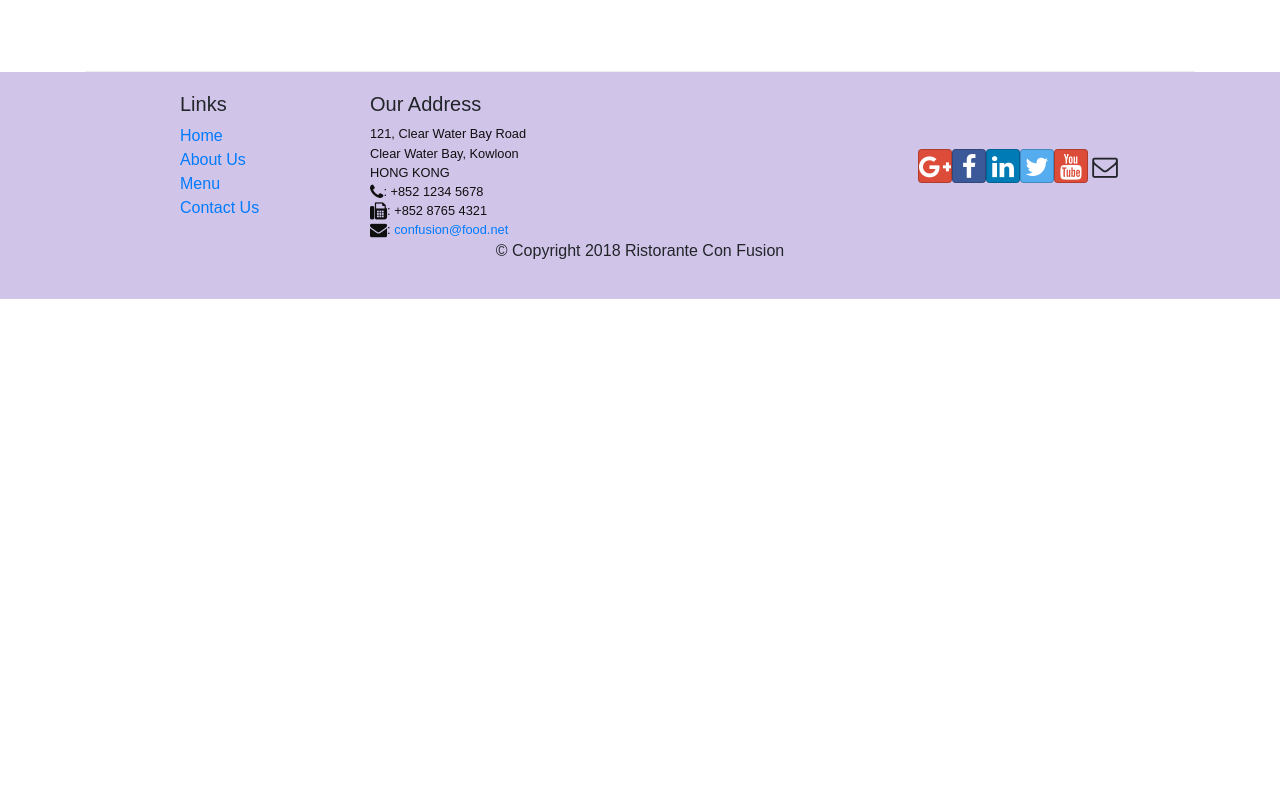
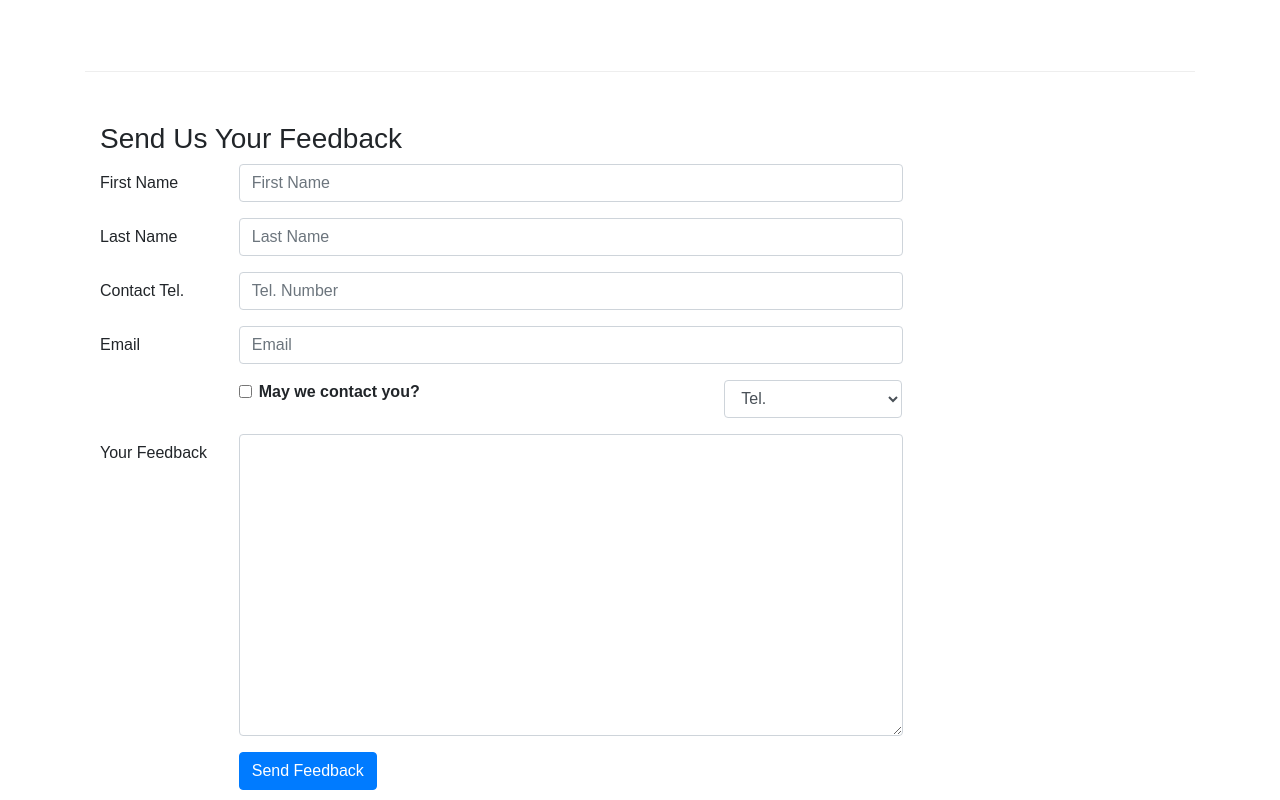
Before and after one commit to apsingh1843/React, a React (Create React App) app in the folder confusion/: page /contactus in a window 1280 px wide. Shown: the part 800-1600 px from the top of the page. Before the commit the page ends 1099 px from the top, so only its background shows below. Built offline with nearby package versions, Linux system fonts and the light colour scheme.

Commit message:
Controlled Forms

```diff
--- a/confusion/src/components/ContactComponent.js
+++ b/confusion/src/components/ContactComponent.js
@@ -1,8 +1,40 @@
-import React from 'react';
-import { Breadcrumb, BreadcrumbItem } from 'reactstrap';
+import React, { Component } from 'react';
+import { Breadcrumb, BreadcrumbItem, Button, Form, FormGroup, Label, Input, Col } from 'reactstrap';
 import { Link } from 'react-router-dom';
 
-function Contact(props) {
+class Contact extends Component {
+
+  constructor(props) {
+     super(props);
+
+     this.state = {
+       firstname: '',
+       lastname: '',
+       telnum: '',
+       email: '',
+       agree: false,
+       contactType: 'Tel.',
+       message: ''
+     }
+     this.handleSubmit = this.handleSubmit.bind(this);
+     this.handleInputChange = this.handleInputChange.bind(this);
+  }
+  handleInputChange(event) {
+    const target= event.target;
+    const value= target.type === 'checkbox' ? target.checked : target.value;
+    const name= target.name;
+
+    this.setState({
+      [name]: value
+    });
+  }
+  handleSubmit(event) {
+    console.log("Current State is: " + JSON.stringify(this.state));
+    alert("Current State is: " + JSON.stringify(this.state));
+    event.preventDefault();
+  }
+
+  render() {
     return (
       <div className="container">
         <div className="row">
@@ -38,7 +70,68 @@
               </div>
           </div>
         </div>
+        <div className="row row-content">
+          <div className="col-12">
+            <h3>Send Us Your Feedback</h3>
+          </div>
+          <div className="col-12 col-md-9">
+            <Form onSubmit={this.handleSubmit}>
+              <FormGroup row>
+                  <Label htmlFor="firstname" md={2}>First Name</Label>
+                  <Col md={10}>
+                    <Input type="text" id="firstname" name="firstname" placeholder="First Name" value={this.state.firstname} onChange={this.handleInputChange} />
+                  </Col>
+              </FormGroup>
+              <FormGroup row>
+                  <Label htmlFor="lastname" md={2}>Last Name</Label>
+                  <Col md={10}>
+                    <Input type="text" id="lastname" name="lastname" placeholder="Last Name" value={this.state.lastname} onChange={this.handleInputChange} />
+                  </Col>
+              </FormGroup>
+              <FormGroup row>
+                  <Label htmlFor="telnum" md={2}>Contact Tel.</Label>
+                  <Col md={10}>
+                    <Input type="tel" id="telnum" name="telnum" placeholder="Tel. Number" value={this.state.telnum} onChange={this.handleInputChange} />
+                  </Col>
+              </FormGroup>
+              <FormGroup row>
+                  <Label htmlFor="email" md={2}>Email</Label>
+                  <Col md={10}>
+                    <Input type="email" id="email" name="email" placeholder="Email" value={this.state.email} onChange={this.handleInputChange} />
+                  </Col>
+              </FormGroup>
+              <FormGroup row>
+                <Col md={{size:6, offset:2}}>
+                  <FormGroup check>
+                    <Label check>
+                       <Input type="checkbox" name="agree" checked={this.state.agree} onChange={this.handleInputChange} /> {' '}
+                       <strong>May we contact you?</strong>
+                    </Label>
+                  </FormGroup>
+                </Col>
+                <Col md={{size:3, offset:1}}>
+                  <Input type="select" name="contactType" value={this.state.contactType} onChange={this.handleInputChange}>
+                    <option>Tel.</option>
+                    <option>Email</option>
+                  </Input>
+                </Col>
+              </FormGroup>
+              <FormGroup row>
+                  <Label htmlFor="message" md={2}>Your Feedback</Label>
+                  <Col md={10}>
+                    <Input type="textarea" id="message" name="message" rows="12" value={this.state.message} onChange={this.handleInputChange} />
+                  </Col>
+              </FormGroup>
+              <FormGroup row>
+                <Col md={{size:10, offset:2}}>
+                   <Button type="submit" color="primary">Send Feedback</Button>
+                </Col>
+              </FormGroup>
+            </Form>
+          </div>
+        </div>
       </div>
     );
   }
+}
 export default Contact;
```
Also changed, not shown: 1 other file (tests, documents, lock files or other folders). Lines whose indentation alone changed are shown as unchanged.
